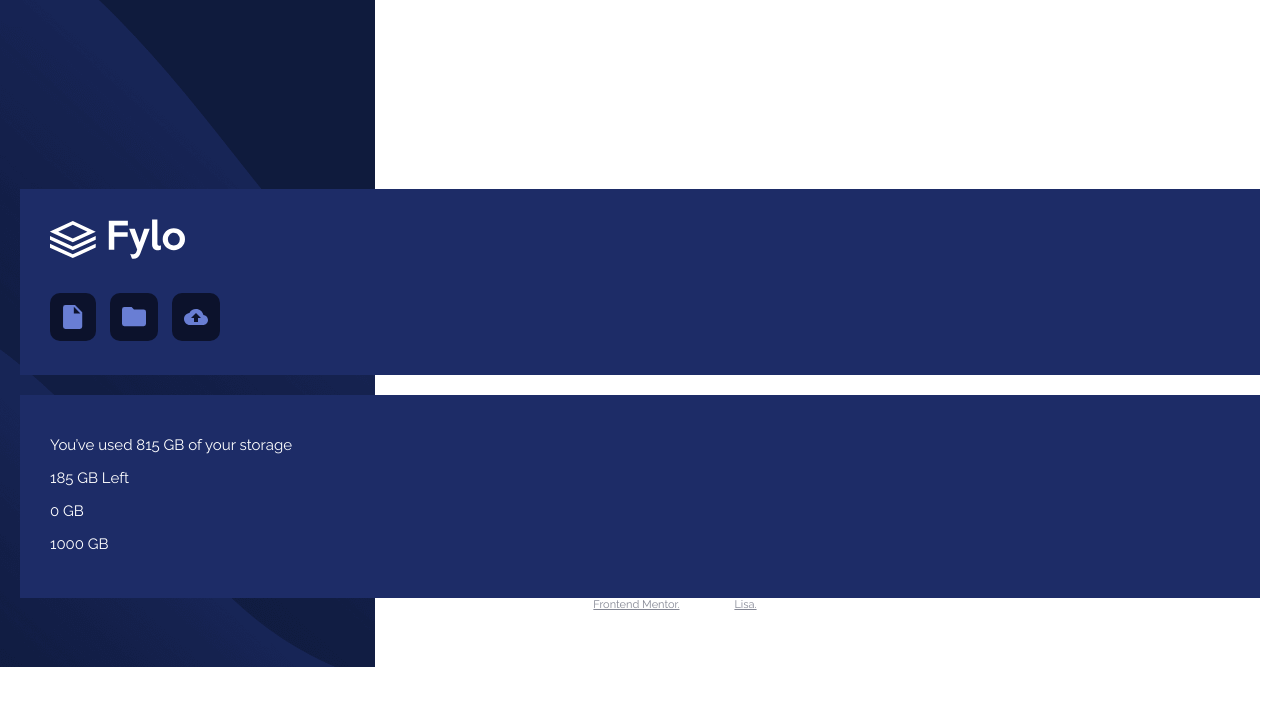
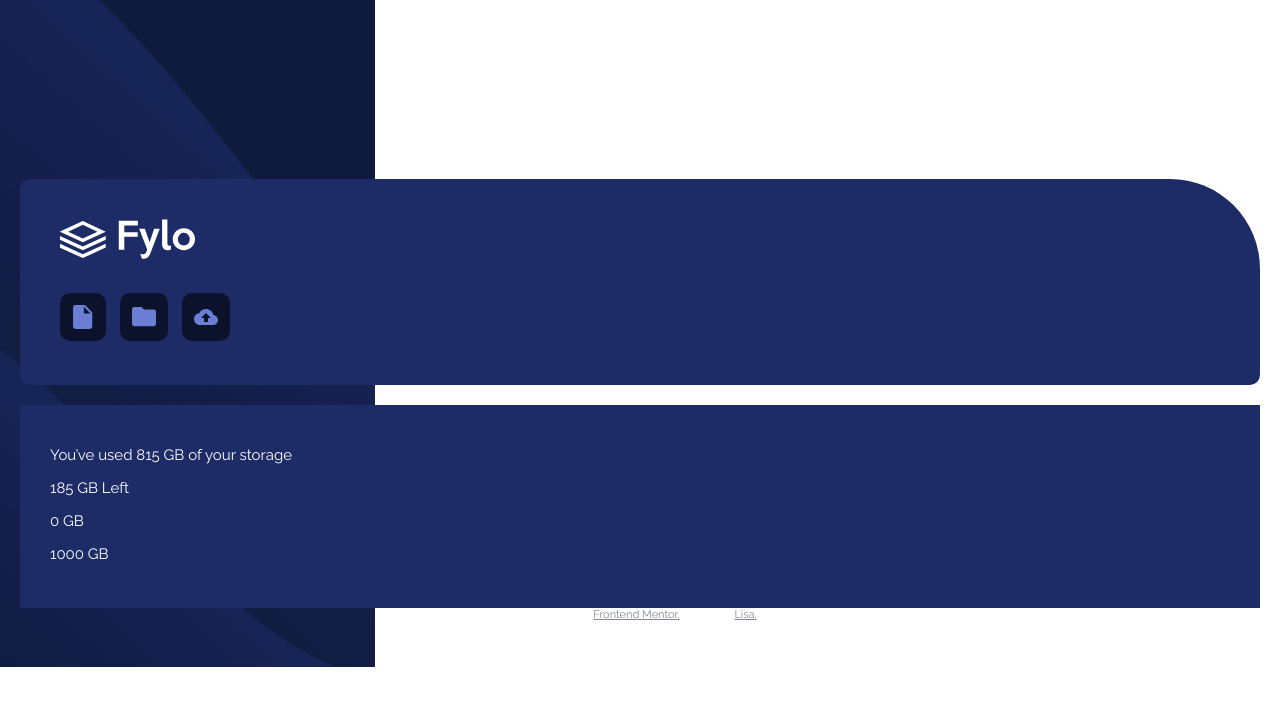
Before and after one commit to CrypticMango/flyo-data-storage-component, a plain HTML site: page index.html in a window 1280 px wide. Drawn offline with Linux system fonts and the light colour scheme.

Commit message:
added border radius to logo-and-icons
adjusted padding on both divs

```diff
--- a/style.css
+++ b/style.css
@@ -51,12 +51,16 @@ p, h1 {
 
 .logo-and-icons, .storage-bar {
     background-color: var(--dark-blue);
-    padding: 30px;
 }
 
 .logo-and-icons {
     margin-bottom: 20px;
+    padding: 40px;
+    border-radius: 10px 90px 10px 10px;
+}
 
+.storage-bar {
+    padding: 30px;
 }
 
 .attribution {
```
